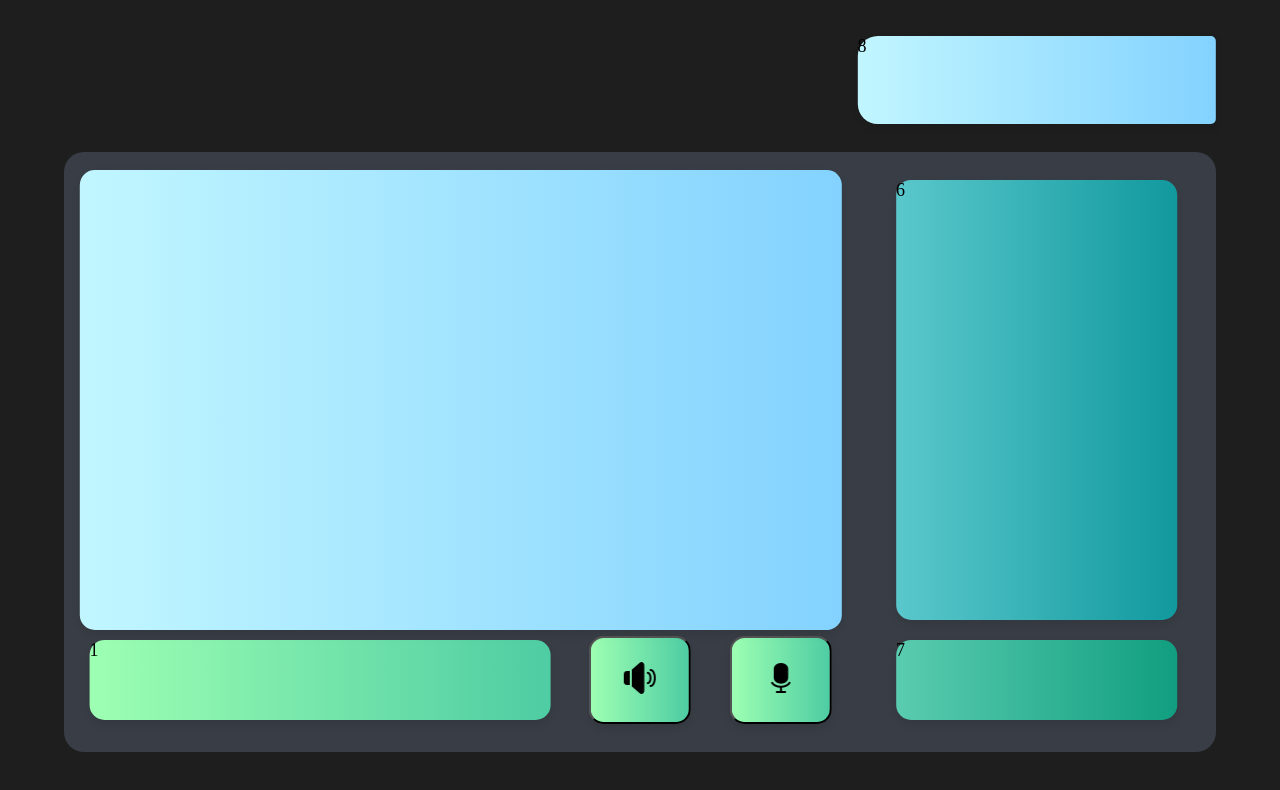
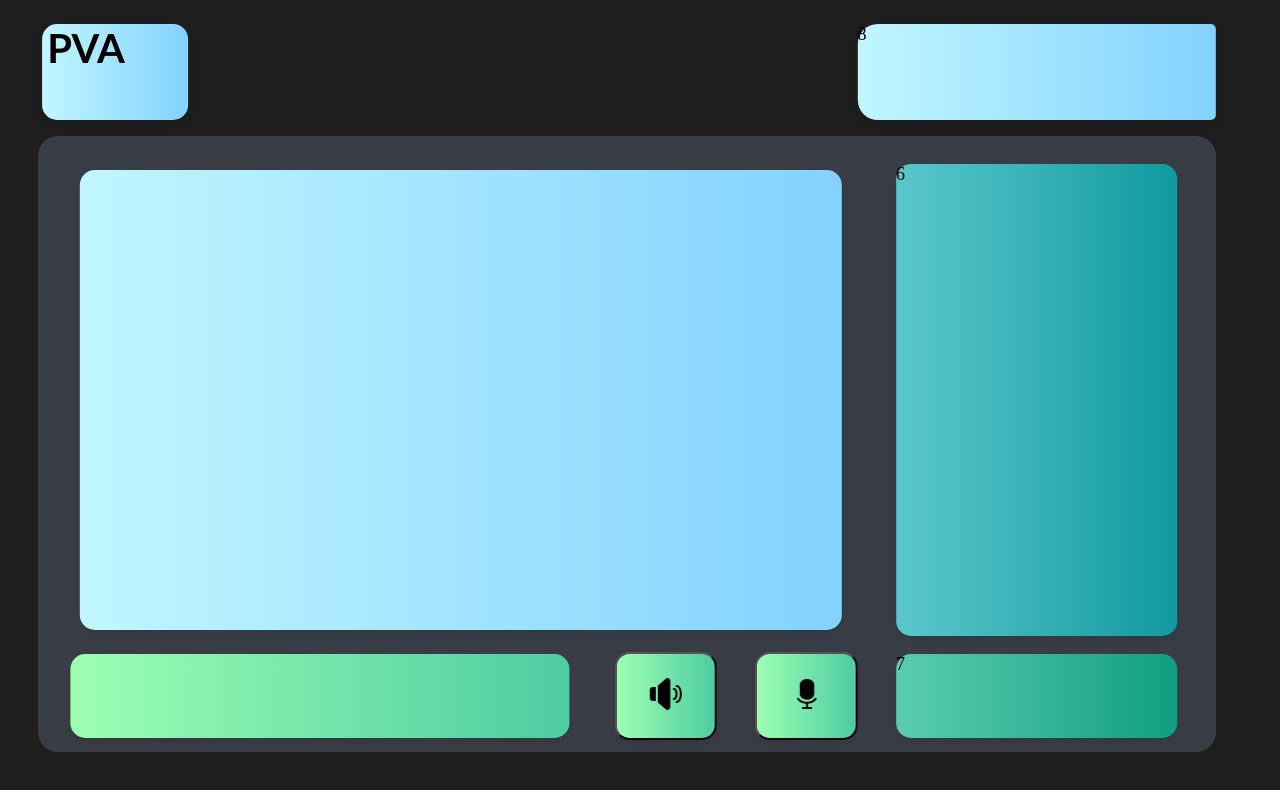
Before and after one commit to Tevkanbot/PVA, a plain HTML site: page web/index.html in a window 1280 px wide. Drawn offline with Linux system fonts and the light colour scheme.

Commit message:
Interface

```diff
--- a/classes/jsons/app_data.json
+++ b/classes/jsons/app_data.json
@@ -1,5 +1 @@
-{
-    "name": "xrindel",
-    "apps": {},
-    "websites": {}
-}
+{"name": "None", "apps": {}, "websites": {}}
--- a/web/CSS.css
+++ b/web/CSS.css
@@ -1,6 +1,6 @@
 .rectangle {
-  width: 90vw; /* Ширина прямоугольника равна 90% от ширины области просмотра */
-  height: 75vh; /* Высота прямоугольника равна 85% от высоты области просмотра */
+  width: 92vw; /* Ширина прямоугольника равна 90% от ширины области просмотра */
+  height: 77vh; /* Высота прямоугольника равна 85% от высоты области просмотра */
   background-color: #393E46; /* Цвет фона прямоугольника */
   border-radius: 20px; /* Радиус скругления углов */
   position: fixed; /* Фиксированное позиционирование относительно окна браузера */
@@ -216,9 +216,9 @@ align-items: center; /* Вертикальное центрирование со
 }
 
 .menu1-rectangle{
-width: 36vw; /* Ширина поля для ввода */
-height: 10vh; /* Высота поля для ввода */
-top: 85%; /* Позиционирование по вертикали */
+width: 39vw; /* Ширина поля для ввода */
+height: 10.5vh; /* Высота поля для ввода */
+top: 87%; /* Позиционирование по вертикали */
 left: 25%; /* Позиционирование по горизонтали */
 
 font-size: 18px; /* Размер шрифта */
@@ -236,8 +236,8 @@ align-items: center; /* Вертикальное центрирование со
 .menu2-rectangle{
 width: 8vw; /* Ширина поля для ввода */
 height: 11vh; /* Высота поля для ввода */
-top: 85%; /* Позиционирование по вертикали */
-left: 50%; /* Позиционирование по горизонтали */
+top: 87%; /* Позиционирование по вертикали */
+left: 52%; /* Позиционирование по горизонтали */
 
 font-size: 18px; /* Размер шрифта */
 border-radius: 15px; /* Радиус скругления углов */
@@ -254,8 +254,8 @@ align-items: center; /* Вертикальное центрирование со
 .menu3-rectangle{
 width: 8vw; /* Ширина поля для ввода */
 height: 11vh; /* Высота поля для ввода */
-top: 85%; /* Позиционирование по вертикали */
-left: 61%; /* Позиционирование по горизонтали */
+top: 87%; /* Позиционирование по вертикали */
+left: 63%; /* Позиционирование по горизонтали */
 
 font-size: 18px; /* Размер шрифта */
 border-radius: 15px; /* Радиус скругления углов */
@@ -289,7 +289,7 @@ align-items: center; /* Вертикальное центрирование со
 
 .menu5-rectangle{
 width: 22vw; /* Ширина поля для ввода */
-height: 55vh; /* Высота поля для ввода */
+height: 59vh; /* Высота поля для ввода */
 top: 50%; /* Позиционирование по вертикали */
 left: 81%; /* Позиционирование по горизонтали */
 
@@ -307,8 +307,8 @@ align-items: center; /* Вертикальное центрирование со
 
 .menu6-rectangle{
 width: 22vw; /* Ширина поля для ввода */
-height: 10vh; /* Высота поля для ввода */
-top: 85%; /* Позиционирование по вертикали */
+height: 10.5vh; /* Высота поля для ввода */
+top: 87%; /* Позиционирование по вертикали */
 left: 81%; /* Позиционирование по горизонтали */
 
 font-size: 18px; /* Размер шрифта */
@@ -325,8 +325,8 @@ align-items: center; /* Вертикальное центрирование со
 
 .menu7-rectangle{
 width: 28vw; /* Ширина поля для ввода */
-height: 11vh; /* Высота поля для ввода */
-top: 10%; /* Позиционирование по вертикали */
+height: 12vh; /* Высота поля для ввода */
+top: 9%; /* Позиционирование по вертикали */
 left: 81%; /* Позиционирование по горизонтали */
 
 font-size: 18px; /* Размер шрифта */
@@ -343,6 +343,35 @@ display: flex; /* Используйте Flexbox для центрировани
 justify-content: center; /* Горизонтальное центрирование содержимого */
 align-items: center; /* Вертикальное центрирование содержимого */
 }
+
+.menu8-rectangle{
+  width: 11vw; /* Ширина поля для ввода */
+  height: 12vh; /* Высота поля для ввода */
+  top: 9%; /* Позиционирование по вертикали */
+  left: 9%; /* Позиционирование по горизонтали */
+
+  font-size: 18px; /* Размер шрифта */
+  border-radius: 15px; /* Радиус скругления углов */
+  background: linear-gradient(to right,  #c1f6ff, #83d2ff); /* Переливающийся фон */
+  box-shadow: 0 4px 8px rgba(0, 0, 0, 0.1); /* Тень для добавления глубины */
+  position: fixed; /* Фиксированное позиционирование относительно окна браузера */
+
+  transform: translate(-50%, -50%); /* Смещение для точного центрирования */
+  display: flex; /* Используйте Flexbox для центрирования содержимого */
+  justify-content: center; /* Горизонтальное центрирование содержимого */
+  align-items: center; /* Вертикальное центрирование содержимого */
+
+ font-family: 'Calibri', sans-serif; /* Установка шрифта Calibri */
+ font-size: 40px; /* Размер шрифта */
+ font-weight: bold; /* Жирное начертание */
+ color: #000000; /* Цвет текста */
+
+
+
+ padding-left: 5px; /* Отступ слева */
+  }
+
+
 
 
 #chat-window {
--- a/web/index.html
+++ b/web/index.html
@@ -37,11 +37,12 @@
     <img src="True_m.png" id="image">
 </button>
 
-<div id="menu1-rectangle" class="menu1-rectangle" style="display:block;">1</div>
+<div id="menu1-rectangle" class="menu1-rectangle" style="display:block;"></div> <!-- Ненужная кнопка -->
 <div id="menu4-rectangle" class="menu4-rectangle" style="display:none;"></div>
 <div id="menu5-rectangle" class="menu5-rectangle" style="display:none;">6</div>
 <div id="menu6-rectangle" class="menu6-rectangle" style="display:none;">7</div>
 <div id="menu7-rectangle" class="menu7-rectangle" style="display:none;">8</div>
+<div id="menu8-rectangle" class="menu8-rectangle" style="display:none;">PVA</div>
 
 <div id="chat-window">
     <div id="message-box"></div>
@@ -50,6 +51,7 @@
 <script src="eel.js"></script>
 <script type="text/javascript">
 
+
 document.getElementById('menu1-rectangle').style.display = 'block';
 document.getElementById('imageButton').style.display = 'block';
 document.getElementById('imageButton2').style.display = 'block';
@@ -57,6 +59,7 @@ document.getElementById('chat-window').style.display = 'block';
 document.getElementById('menu5-rectangle').style.display = 'block';
 document.getElementById('menu6-rectangle').style.display = 'block';
 document.getElementById('menu7-rectangle').style.display = 'block';
+document.getElementById('menu8-rectangle').style.display = 'block';
 
 const button = document.getElementById('imageButton');
 const image = document.getElementById('image');
```
Also changed, not shown: web/register.html (+6 -49 lines), 2 other files.
